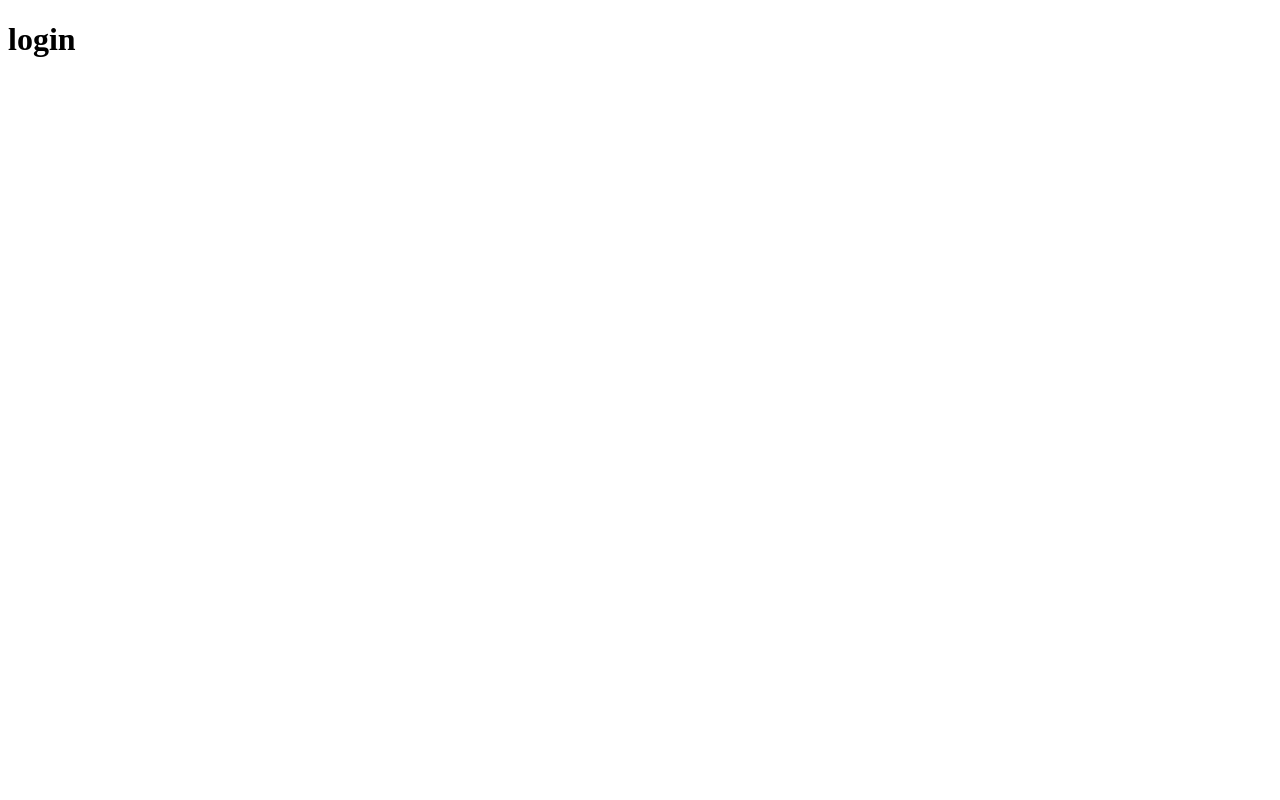
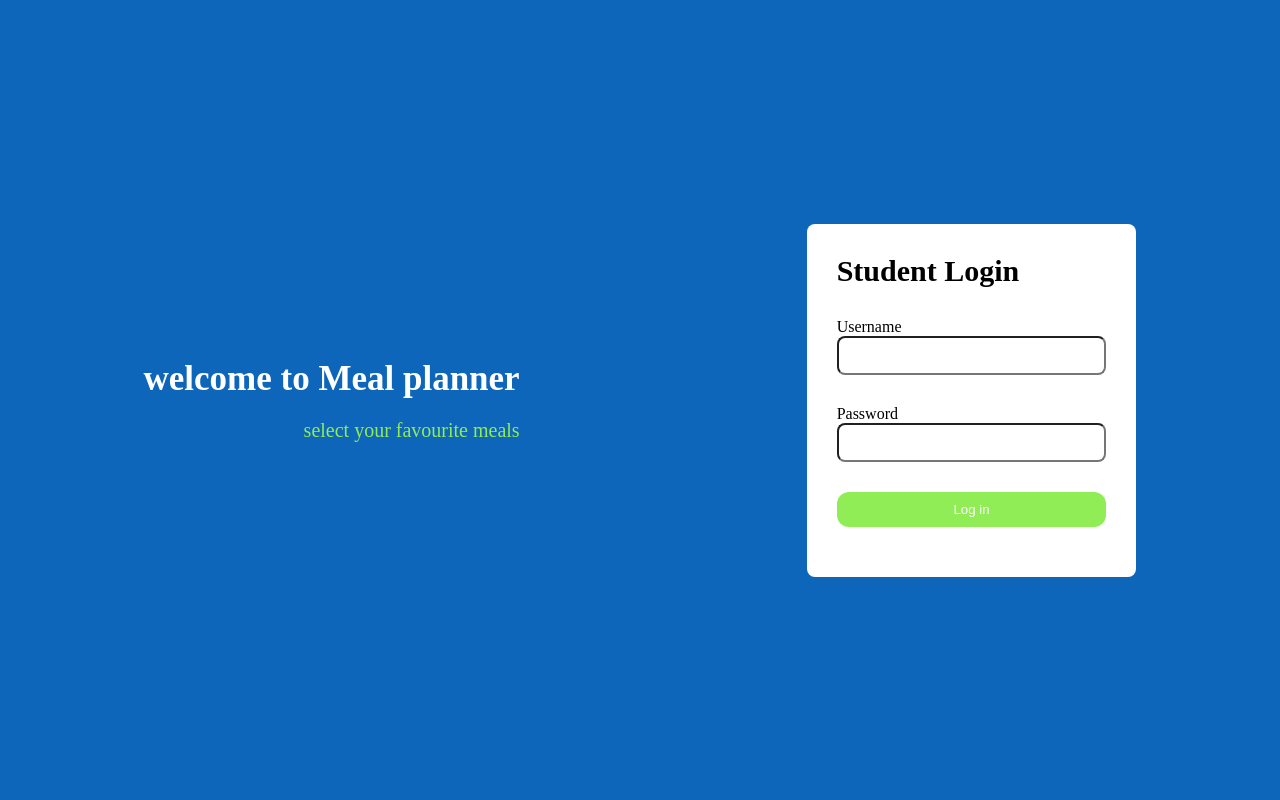
Before and after one commit to muhammednadeerrahman/food_management-Django-advance-application, a Django app: page /user/login/ in a window 1280 px wide. Before the commit the page is almost empty. Run offline with Django 4.2, Linux system fonts and the light colour scheme.

Commit message:
login.html created and styling done

```diff
--- /dev/null
+++ b/src/food_management/static/css/style.css
@@ -0,0 +1,97 @@
+*{
+    padding: 0;
+    margin: 0;
+    box-sizing: border-box;
+    text-decoration: none;
+}
+ul,ol{
+   list-style: none;
+}
+section.wrapper{
+   width: 90%;
+   max-width: 1200px;
+   align-items: center;
+   margin: 0 auto;
+}
+
+section#login{
+    background-color: #0d66b9;
+    align-items: center;
+    display: flex;
+    justify-content: space-around;
+    height: 100vh;
+
+
+}
+section.title{
+
+}
+section.title h1{
+    color: #fff;
+    font-weight: 700px;
+    font-size: 35px;
+
+}
+section.title h3{
+    color: #90ed56;
+    text-align: right;
+    margin-top: 20px;
+    font-size: 20px;
+    font-weight: 400;
+
+}
+
+section#login section.form{
+    background-color: #fff;
+    padding: 30px;
+    border-radius: 8px;
+}
+
+section#login div.top{
+    margin-bottom: 30px;
+
+}
+section#login div.top h1 {
+    font-size: 30px;
+    font-weight: 700;
+}
+
+section#login div.bottom{
+
+
+}
+section#login div.bottom input{
+   width: 100%;
+   padding: 10px;
+   border-radius: 8px;
+
+}
+section#login div.input_container{
+    margin-bottom: 30px;
+
+ }
+ section#login div.submit_container{
+    display: grid;
+
+ }
+ section#login div.submit_container p.error_message{
+    color: red;
+
+ }
+ section#login div.submit_container button{
+    width: 100%;
+    border-radius: 12px;
+    background-color: #90ed56;
+    color: #fff;
+    padding: 10px;
+    border: none;
+    margin-bottom: 20px;
+    cursor: pointer;
+
+
+ }
+ section#login div.submit_container a{
+    justify-self: flex-end;
+    align-self:center ;
+
+ }
--- a/src/food_management/templates/users/login.html
+++ b/src/food_management/templates/users/login.html
@@ -1,11 +1,39 @@
 <!DOCTYPE html>
 <html lang="en">
 <head>
+    {% load static %}
     <meta charset="UTF-8">
     <meta name="viewport" content="width=device-width, initial-scale=1.0">
+    <link rel="stylesheet" href="{% static 'css/style.css' %}">
     <title>Document</title>
 </head>
 <body>
-    <h1>login</h1>
+    <section id="login">
+        <section class="title">
+            <h1>welcome to Meal planner</h1>
+            <h3>select your favourite meals</h3>
+        </section>
+        <section class="form">
+            <div class="top">
+                <h1>Student Login</h1>
+            </div>
+            <div class="bottom">
+                <form action="" method="post">
+
+                    <div class="input_container">
+                        <label for="id_username">Username</label>
+                        <input id="id_username" name="username" type="text" >
+                    </div>
+                    <div class="input_container">
+                        <label for="id_password">Password</label>
+                        <input id="id_password" name="password" type="password" >
+                    </div>
+                    <div class="submit_container">
+                        <button type="submit">Log in</button>
+                    </div>
+                </form>
+            </div>
+        </section>
+    </section>
 </body>
 </html>
```
